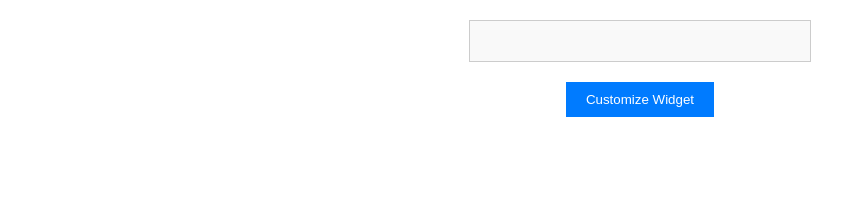
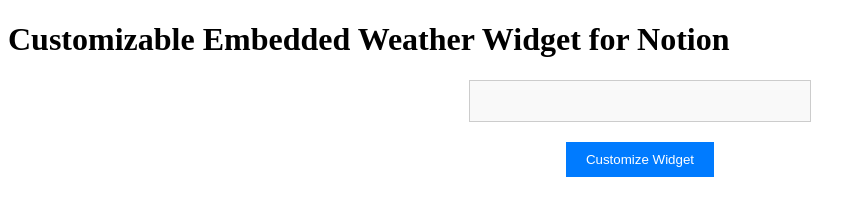
Before and after one commit to ArshGahir/custom-widgets, a plain HTML site: page weather/frontend/index.html in a window 1280 px wide. Shown: the whole page, without its empty margins (0-865 px from the left). Drawn offline with Linux system fonts and the light colour scheme; no server answers.

Commit message:
minor changes

```diff
--- a/weather/frontend/index.html
+++ b/weather/frontend/index.html
@@ -7,6 +7,7 @@
     <link rel="stylesheet" href="style.css">
 </head>
 <body>
+    <h1> Customizable Embedded Weather Widget for Notion</h1>
     <div id="weather-widget">
         <h2 id="city" style="display: none;">City, Country</h2>
         <img id="icon" src="" alt="Weather Icon" style="display: none;">
```
Also changed, not shown: weather-widget/cass-weather.html (+1 -1 lines).
